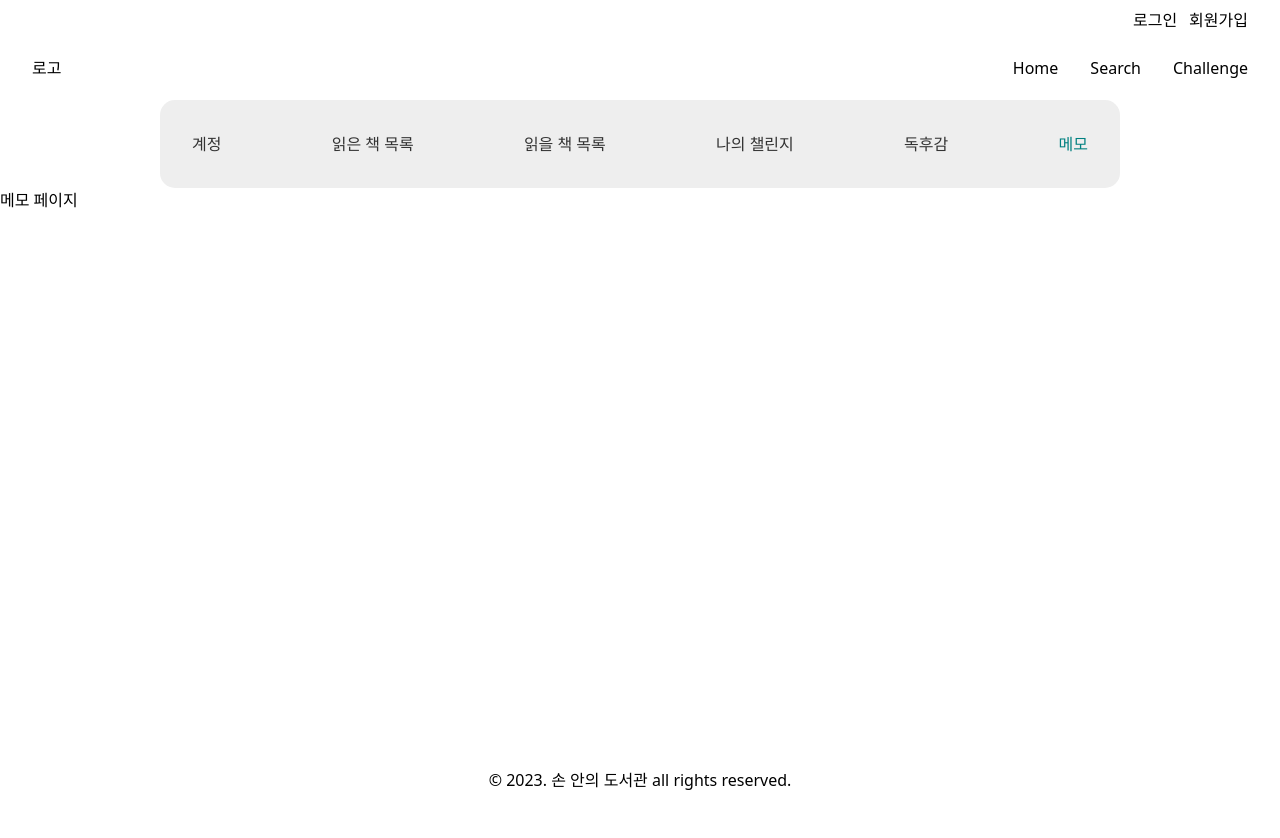
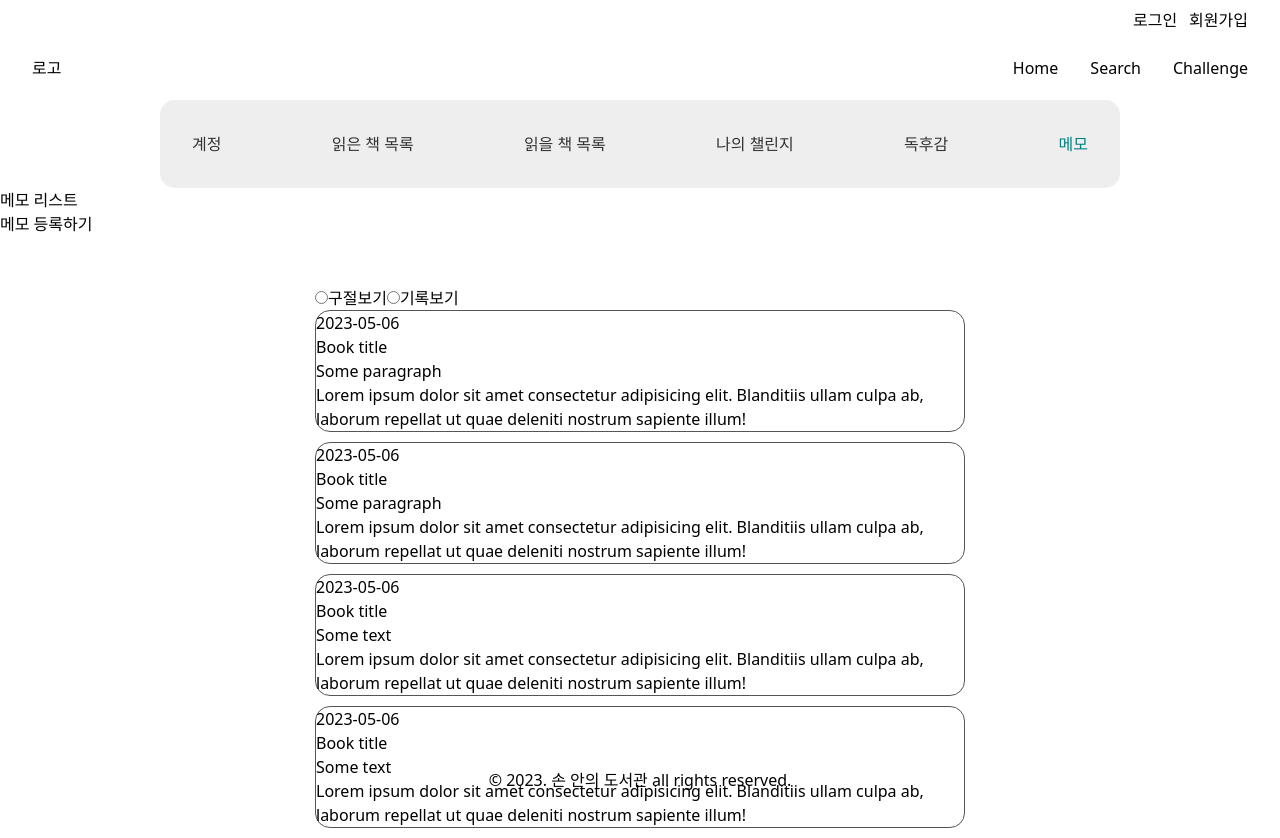
Before and after one commit to qhqo0403/sonane-book, a React (Create React App) app in the folder project/: page /mypage/memo in a window 1280 px wide. Before the commit the page ends 800 px from the top, so only its background shows below. Built offline with nearby package versions, Linux system fonts and the light colour scheme.

Commit message:
[Feat] #31 Create Memo Page
1) 마이페이지 내의 다른 페이지와 마찬가지로 더미 데이터를 만들어서 사용하였음.
2) 독후감 페이지의 모달이 닫히는 방식 동일
3) 라디오를 체크하면 필터되는 기능은 아직 미적용

```diff
--- /dev/null
+++ b/project/src/components/MemoItem.js
@@ -0,0 +1,14 @@
+import classes from "./MemoItem.module.css";
+
+const MemoItem = props => {
+  return (
+    <li className={classes.item}>
+      <span>{props.memoItem.date}</span>
+      <h3>{props.memoItem.title}</h3>
+      <h2>{props.memoItem.content}</h2>
+      <p>{props.memoItem.memo}</p>
+    </li>
+  )
+}
+
+export default MemoItem;
--- /dev/null
+++ b/project/src/components/MemoItem.module.css
@@ -0,0 +1,6 @@
+.item {
+  width: 100%;
+  border: 1px solid #555;
+  border-radius: 15px;
+  margin-bottom: 10px;
+}
--- /dev/null
+++ b/project/src/components/MemoList.js
@@ -0,0 +1,33 @@
+import MemoItem from "./MemoItem";
+
+import classes from "./MemoList.module.css";
+
+const MemoList = props => {
+  const showMemoForm = () => {
+    props.onShowForm();
+  }
+
+  return (
+    <>
+      <div className={classes.heading}>
+        <h1>메모 리스트</h1>
+        <button onClick={showMemoForm}>메모 등록하기</button>
+      </div>
+      <div className={classes.list}>
+        <div>
+          <input type="radio" name="type" id="paragraph" />
+          <label htmlFor="paragraph">구절보기</label>
+          <input type="radio" name="type" id="inspiration" />
+          <label htmlFor="inspiration">기록보기</label>
+        </div>
+        <ul>
+          {props.memoLists.map(memo => (
+            <MemoItem key={memo.id} memoItem={memo} />
+          ))}
+        </ul>
+      </div>
+    </>
+  )
+}
+
+export default MemoList;
--- /dev/null
+++ b/project/src/components/MemoList.module.css
@@ -0,0 +1,8 @@
+.heading {
+  max-width: 1280px;
+  margin: 0 auto 50px;
+}
+.list {
+  max-width: 650px;
+  margin: 0 auto;
+}
--- /dev/null
+++ b/project/src/components/NewMemoFormModal.js
@@ -0,0 +1,42 @@
+import classes from "./NewMemoFormModal.module.css";
+
+const NewMemoFormModal = props => {
+  const submitHandler = e => {
+    e.preventDefault();
+  }
+
+  const closeFormHandler = () => {
+    props.onHideForm();
+  }
+
+  return (
+    <>
+      <div className={classes.back} onClick={closeFormHandler}></div>
+      <div className={classes.card}>
+        <form onSubmit={submitHandler}>
+          <div>
+            <input type="radio" name="type" id="paragraph" />
+            <label htmlFor="paragraph">구절등록</label>
+            <input type="radio" name="type" id="inspiration" />
+            <label htmlFor="inspiration">기록등록</label>
+          </div>
+          <div>
+            <label htmlFor="title">책 제목</label>
+            <input type="text" id="title" name="title" />
+          </div>
+          <div>
+            <label htmlFor="content">구절 or 메모제목</label>
+            <input type="text" id="content" name="content" />
+          </div>
+          <div>
+            <label htmlFor="memo">메모</label>
+            <input type="textarea" id="memo" name="memo" />
+          </div>
+        </form>
+        <button onClick={closeFormHandler}>닫기</button>
+      </div>
+    </>
+  )
+}
+
+export default NewMemoFormModal;
--- /dev/null
+++ b/project/src/components/NewMemoFormModal.module.css
@@ -0,0 +1,12 @@
+.back {
+  width: 100%; height: 100%;
+  background: rgba(0, 0, 0, 0.6);
+  position: absolute; left: 0; top: 0;
+}
+.card {
+  width: 500px; height: 500px;
+  background: #fff;
+  position: absolute; left: 50%; top: 50%;
+  transform: translate(-50%, -50%);
+  border-radius: 10px;
+}
--- a/project/src/pages/Memo.js
+++ b/project/src/pages/Memo.js
@@ -1,5 +1,33 @@
+import { useState } from "react";
+import MemoList from "../components/MemoList";
+import NewMemoFormModal from "../components/NewMemoFormModal";
+
+const MEMOLIST = [
+  {id: "m1", date: "2023-05-06", type: 'paragraph', title: 'Book title', content: "Some paragraph", memo: "Lorem ipsum dolor sit amet consectetur adipisicing elit. Blanditiis ullam culpa ab, laborum repellat ut quae deleniti nostrum sapiente illum!"},
+  {id: "m2", date: "2023-05-06", type: 'paragraph', title: 'Book title', content: "Some paragraph", memo: "Lorem ipsum dolor sit amet consectetur adipisicing elit. Blanditiis ullam culpa ab, laborum repellat ut quae deleniti nostrum sapiente illum!"},
+  {id: "m3", date: "2023-05-06", type: 'inspiration', title: 'Book title', content: "Some text", memo: "Lorem ipsum dolor sit amet consectetur adipisicing elit. Blanditiis ullam culpa ab, laborum repellat ut quae deleniti nostrum sapiente illum!"},
+  {id: "m4", date: "2023-05-06", type: 'inspiration', title: 'Book title', content: "Some text", memo: "Lorem ipsum dolor sit amet consectetur adipisicing elit. Blanditiis ullam culpa ab, laborum repellat ut quae deleniti nostrum sapiente illum!"},
+]
+
+
 const MemoPage = () => {
-  return <div>메모 페이지</div>;
-};
+  const [formIsShown, setFormIsShown] = useState(false);
+
+  const showFormHandler = () => {
+    setFormIsShown(true);
+    document.body.style.overflow ="hidden";
+  }
+  const hideFormHandler = () => {
+    setFormIsShown(false);
+    document.body.style.overflow ="unset";
+  }
+
+  return (
+    <>
+      {formIsShown && <NewMemoFormModal onHideForm={hideFormHandler} />}
+      <MemoList memoLists={MEMOLIST} onShowForm={showFormHandler} />
+    </>
+  )
+}
 
 export default MemoPage;
```
